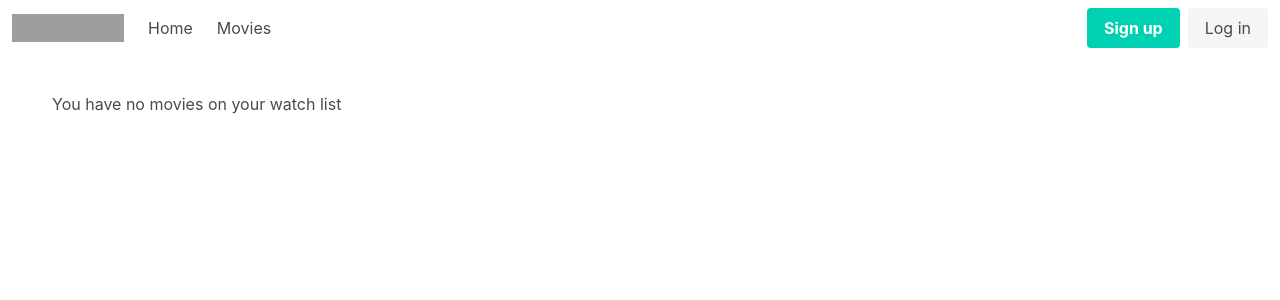
After one commit to sjokkateer/movie_watch_list, a Django app: page /movies/favorite in a window 1280 px wide. The commit adds this page. Shown: the top 300 px of the page. Run offline with Django 3.2, Linux system fonts and the light colour scheme; grey boxes are pictures that could not be loaded.

Commit message:
MOVIES WATCH LIST: Add functionality and templates to add a movie to the watch list

```diff
--- /dev/null
+++ b/mysite/movies/templates/movies/favorite.html
@@ -0,0 +1,19 @@
+{% extends 'layout.html' %}
+
+{% block title %}
+Favorites
+{% endblock %}
+
+{% block content %}
+<div>
+    {% for movie in watch_list %}
+    <div class="columns" style="padding-bottom: 1rem;">
+        {% include 'movies/movie-watch-list.html' with movie=movie %}
+    </div>
+    {% empty %}
+    <div class="columns">
+        You have no movies on your watch list
+    </div>
+    {% endfor %}
+</div>
+{% endblock %}
--- a/mysite/movies/templates/movies/index.html
+++ b/mysite/movies/templates/movies/index.html
@@ -14,5 +14,6 @@ Home
         you still would like to watch at some point
         in time.
     </p>
+    <a class="tag is-link is-light" href="{% url 'movies:search' %}">Search Movies</a>
 </div>
 {% endblock %}
--- /dev/null
+++ b/mysite/movies/templates/movies/movie-watch-list.html
@@ -0,0 +1 @@
+{% extends 'movies/movie.html' %}
--- a/mysite/movies/urls.py
+++ b/mysite/movies/urls.py
@@ -5,5 +5,6 @@ app_name = 'movies'
 
 urlpatterns = [
     path('', views.index, name='index'),
-    path('search', views.search, name='search')
+    path('search', views.search, name='search'),
+    path('favorite', views.favorite, name='favorite'),
 ]
--- a/mysite/movies/views.py
+++ b/mysite/movies/views.py
@@ -4,6 +4,7 @@ from django.shortcuts import render
 
 import os
 import requests
+
 
 class OmdbApi:
     ENDPOINT = 'http://www.omdbapi.com/'
@@ -40,9 +41,23 @@ def search(request):
 
     return render(request, 'movies/search.html', context=context)
 
-    # on post (which will be asynchronous)
-    # we will return a json response
-    # containing all the found movies and images
+
+def favorite(request):
+    WATCH_LIST = 'watch_list'
+    context = {}
+
+    if WATCH_LIST not in request.session:
+        request.session[WATCH_LIST] = []
+
+    if request.method == 'POST':
+        # could obtain the movie from the API or from a caching service
+        # id = request.POST['id']
+        request.session[WATCH_LIST].append(mock_response())
+
+    context[WATCH_LIST] = request.session[WATCH_LIST]
+
+    return render(request, 'movies/favorite.html', context=context)
+
 
 def mock_response():
     return {
--- a/mysite/templates/layout.html
+++ b/mysite/templates/layout.html
@@ -13,6 +13,7 @@
 </head>
 
 <body>
+    {% include 'navbar.html' %}
     <section class="section">
         <div class="container">
             {% block content %}{% endblock %}
--- /dev/null
+++ b/mysite/templates/navbar.html
@@ -0,0 +1,39 @@
+<nav class="navbar" role="navigation" aria-label="main navigation">
+    <div class="navbar-brand">
+        <a class="navbar-item" href="">
+            <img src="https://bulma.io/images/bulma-logo.png" width="112" height="28">
+        </a>
+
+        <a role="button" class="navbar-burger burger" aria-label="menu" aria-expanded="false"
+            data-target="navbarBasicExample">
+            <span aria-hidden="true"></span>
+            <span aria-hidden="true"></span>
+            <span aria-hidden="true"></span>
+        </a>
+    </div>
+
+    <div id="navbarBasicExample" class="navbar-menu">
+        <div class="navbar-start">
+            <a class="navbar-item">
+                Home
+            </a>
+
+            <a class="navbar-item" href="{% url 'movies:index' %}">
+                Movies
+            </a>
+        </div>
+
+        <div class="navbar-end">
+            <div class="navbar-item">
+                <div class="buttons">
+                    <a class="button is-primary">
+                        <strong>Sign up</strong>
+                    </a>
+                    <a class="button is-light">
+                        Log in
+                    </a>
+                </div>
+            </div>
+        </div>
+    </div>
+</nav>
```
Also changed, not shown: mysite/movies/templates/movies/movie-to-add.html (added, +11 -0 lines), mysite/movies/templates/movies/movie.html (added, +23 -0 lines), mysite/movies/templates/movies/search.html (+1 -22 lines).
